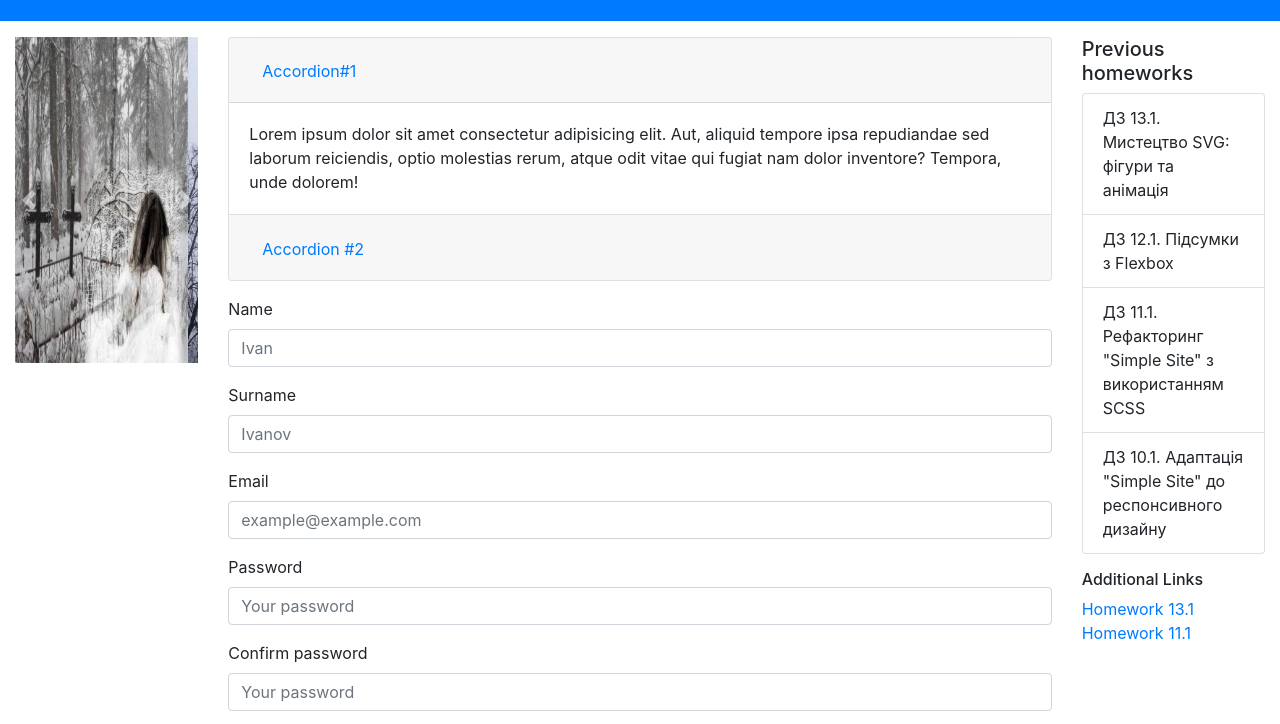
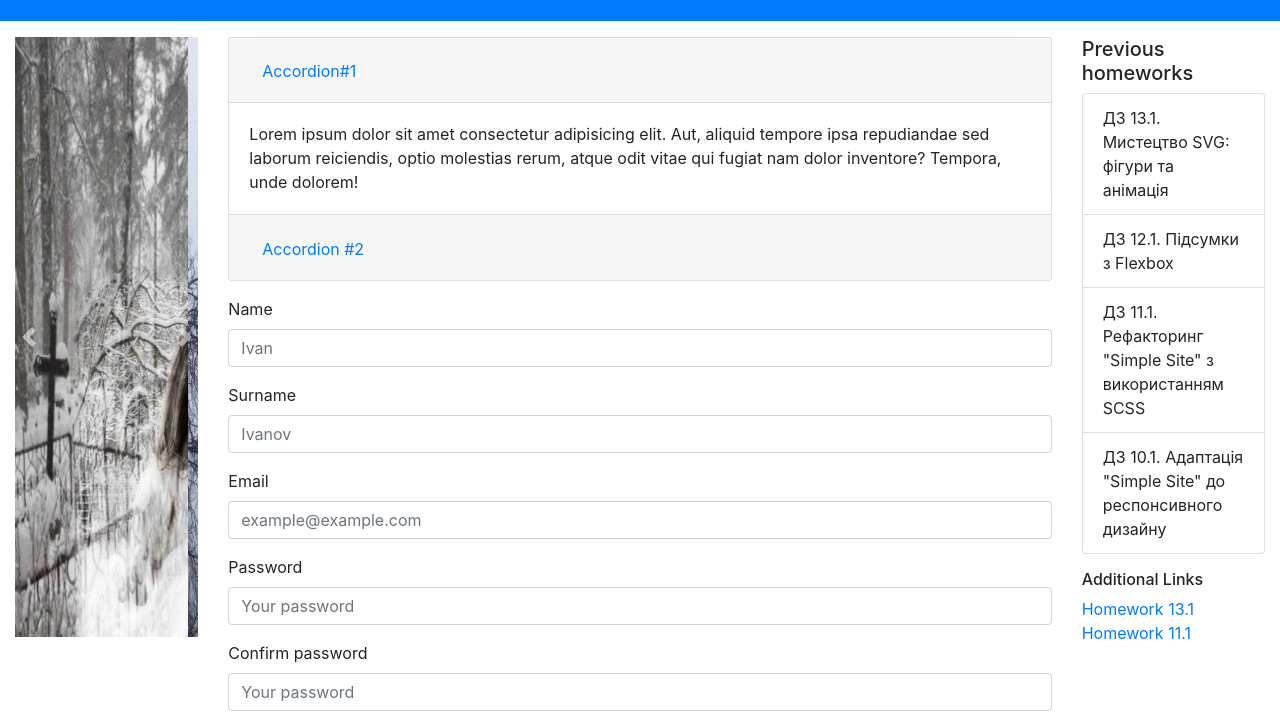
Before and after one commit to Palady56/hw14, a plain HTML site: page index.html in a window 1280 px wide. Shown: the part 67-791 px from the top of the page. Drawn offline with nearby package versions, Linux system fonts and the light colour scheme.

Commit message:
change carousel-img

```diff
--- a/index.html
+++ b/index.html
@@ -22,6 +22,25 @@
       content: '\2212';
     }
 
+    .carousel-item {
+      height: 600px;
+      /* Высота слайда */
+      position: relative;
+      overflow: hidden;
+    }
+
+    .carousel-item>img.d-block {
+      width: 100%;
+      height: 100%;
+      -o-object-fit: cover;
+      object-fit: cover;
+      top: 0;
+      bottom: 0;
+      right: 0;
+      left: 0;
+      margin: auto;
+      position: absolute;
+    }
   </style>
 </head>
 
@@ -102,7 +121,9 @@
             </div>
             <div id="collapseOne" class="collapse show" aria-labelledby="headingOne" data-parent="#accordionExample">
               <div class="card-body">
-                Lorem ipsum dolor sit amet consectetur adipisicing elit. Aut, aliquid tempore ipsa repudiandae sed laborum reiciendis, optio molestias rerum, atque odit vitae qui fugiat nam dolor inventore? Tempora, unde dolorem!
+                Lorem ipsum dolor sit amet consectetur adipisicing elit. Aut, aliquid tempore ipsa repudiandae sed
+                laborum reiciendis, optio molestias rerum, atque odit vitae qui fugiat nam dolor inventore? Tempora,
+                unde dolorem!
               </div>
             </div>
           </div>
@@ -117,7 +138,9 @@
             </div>
             <div id="collapseTwo" class="collapse" aria-labelledby="headingTwo" data-parent="#accordionExample">
               <div class="card-body">
-                Lorem ipsum dolor sit amet consectetur adipisicing elit. Dolores, numquam modi eum debitis amet quo perferendis perspiciatis animi nemo ipsam facere laboriosam! Dolor temporibus veritatis iusto deserunt, quaerat cupiditate a.
+                Lorem ipsum dolor sit amet consectetur adipisicing elit. Dolores, numquam modi eum debitis amet quo
+                perferendis perspiciatis animi nemo ipsam facere laboriosam! Dolor temporibus veritatis iusto deserunt,
+                quaerat cupiditate a.
               </div>
             </div>
           </div>
```
